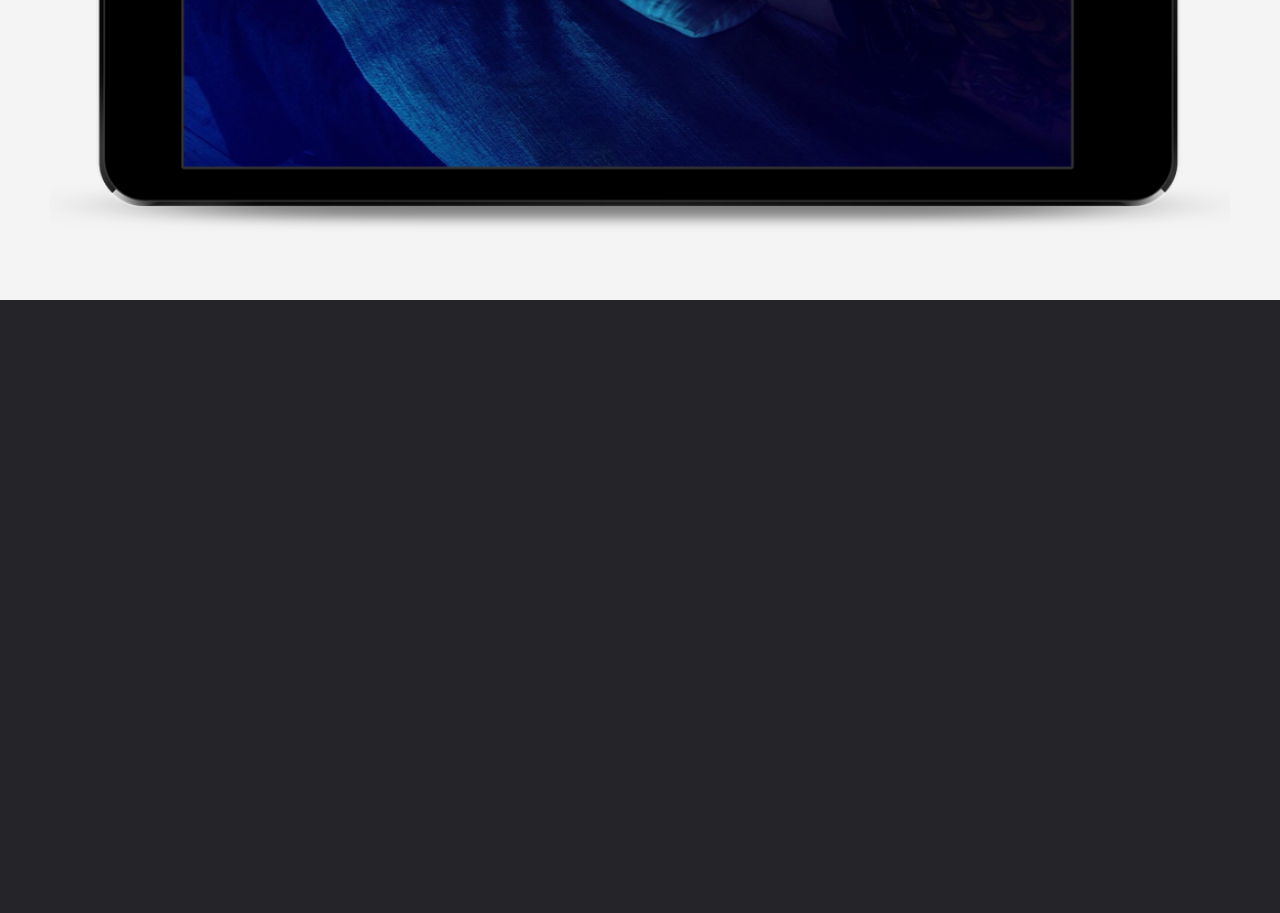
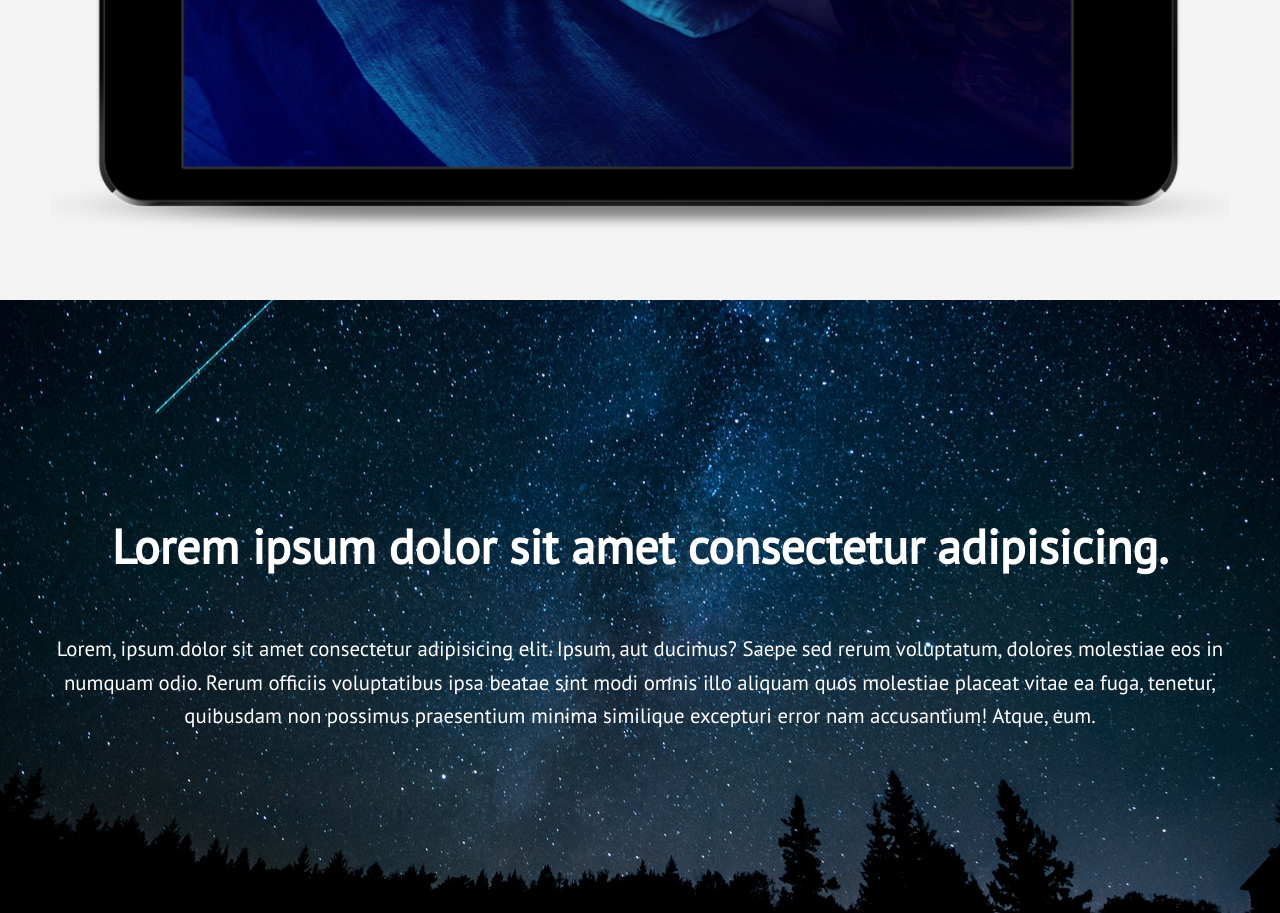
Before and after one commit to dedeogluhu/js-practice, a plain HTML site: page web-page-demo/src/index.html in a window 1280 px wide. Shown: the part 3301-4214 px from the top of the page. Before the commit the page ends 3601 px from the top, so only its background shows below. Drawn offline with nearby package versions, Linux system fonts and the light colour scheme.

Commit message:
finished entertainment section

```diff
--- a/web-page-demo/src/css/style.css
+++ b/web-page-demo/src/css/style.css
@@ -38,6 +38,11 @@ a {
 
 .section h3 {
   font-size: 3rem;
+}
+
+section#entertainment {
+  background: url(../img/section-bg.jpg) no-repeat bottom/cover;
+  padding: 10rem 0;
 }
 
 /*Showcase*/
--- a/web-page-demo/src/index.html
+++ b/web-page-demo/src/index.html
@@ -87,6 +87,17 @@
     </section>
 
     <!-- Entertainment Section -->
+    <section id="entertainment" class="section">
+        <div class="container">
+            <h3>Lorem ipsum dolor sit amet consectetur adipisicing.</h3>
+            <p class="lead">
+                Lorem, ipsum dolor sit amet consectetur adipisicing elit. Ipsum, aut ducimus? Saepe sed rerum
+                voluptatum, dolores molestiae eos in numquam odio. Rerum officiis voluptatibus ipsa beatae sint modi
+                omnis illo aliquam quos molestiae placeat vitae ea fuga, tenetur, quibusdam non possimus praesentium
+                minima similique excepturi error nam accusantium! Atque, eum.
+            </p>
+        </div>
+    </section>
 
     <!-- Gift Card Section -->
 
```
